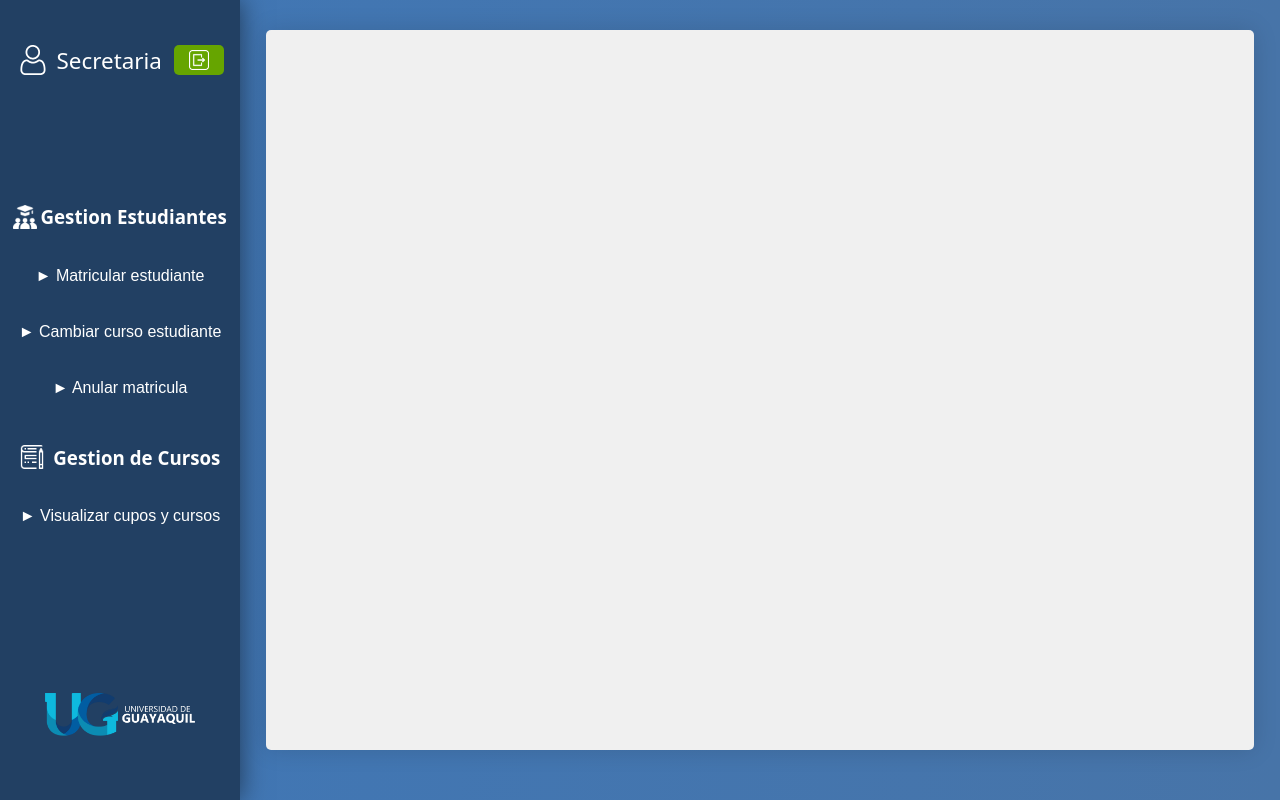
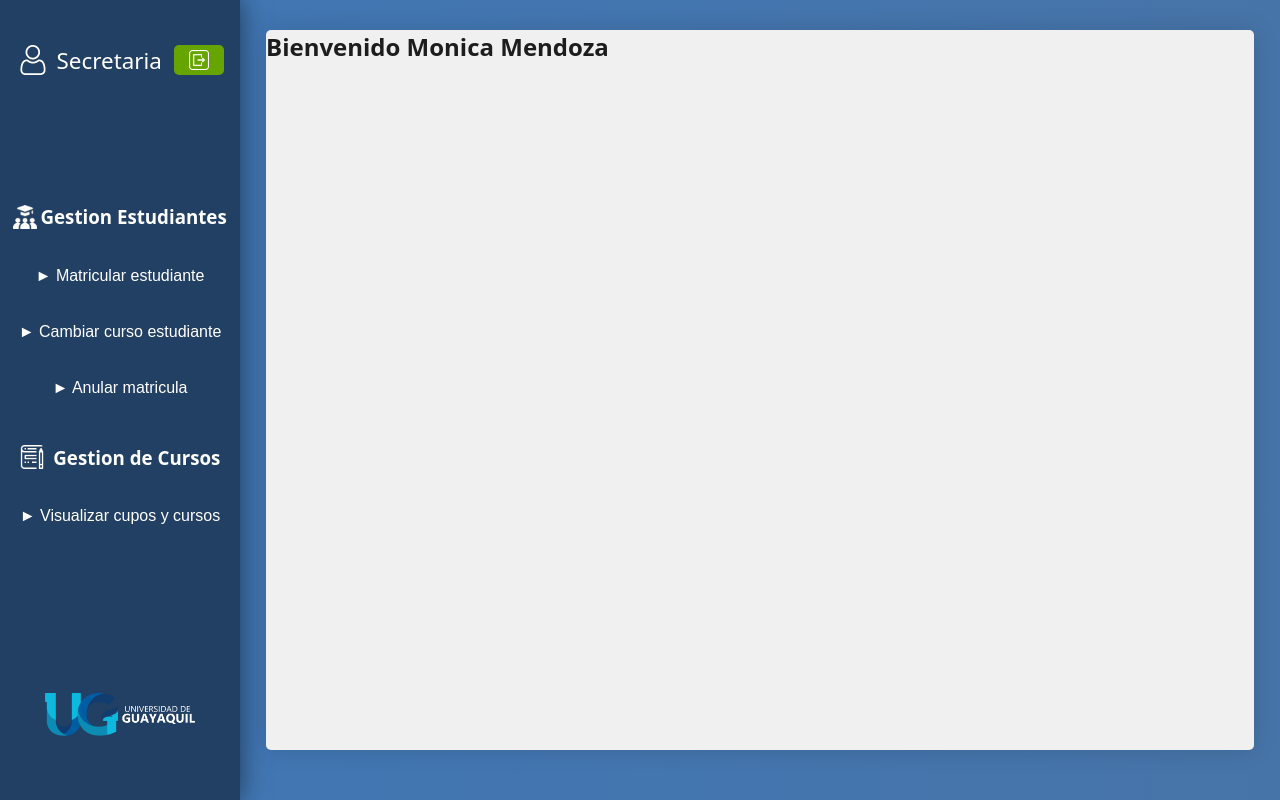
Before and after one commit to ErickCor24/IHM-Proyect, a React (Vite) app: page /Secretaria in a window 1280 px wide. Built offline with nearby package versions, Linux system fonts and the light colour scheme.

Commit message:
Creacion de la vista principal de secretaria y docente (sin estilos)

```diff
--- /dev/null
+++ b/src/components/Main/Home.jsx
@@ -0,0 +1,17 @@
+import './Home.css'
+export function HomeDocente () {
+    return(
+        <>
+            <h1>Bienvenido Luis Suarez</h1>
+        </>
+    )
+}
+
+
+export function HomeSecretaria () {
+    return(
+        <>
+            <h1>Bienvenido Monica Mendoza</h1>
+        </>
+    )
+}
--- a/src/components/Main/RedirectDocente.jsx
+++ b/src/components/Main/RedirectDocente.jsx
@@ -4,12 +4,14 @@ import { Matriculacion } from '../Content/Matriculacion.jsx';
 import { Delete } from '../Content/Delete.jsx';
 import { Update } from '../Content/Update.jsx';
 import { ContentCourses } from '../ContentCourses/ContentCourses.jsx';
+import { HomeDocente } from './Home.jsx';
 
 export function RedirectDocente (){
     return (
         <>
             <Layout>
                 <Routes>
+                    <Route path='/' element = {<HomeDocente/>}/>
                     <Route path='/Curso5-2' element = {<ContentCourses course='Curso 5-2'/>}/>
                     <Route path='/Curso5-3' element = {<ContentCourses course='Curso 5-3'/>}/>
                     <Route path='/Curso5-6' element = {<ContentCourses course='Curso 5-6'/>}/>
--- a/src/components/Main/RedirectSecretaria.jsx
+++ b/src/components/Main/RedirectSecretaria.jsx
@@ -4,19 +4,18 @@ import { Matriculacion } from '../Content/Matriculacion.jsx';
 import { Delete } from '../Content/Delete.jsx';
 import { Update } from '../Content/Update.jsx';
 import { Vista } from '../Content/Vista.jsx';
-
+import { HomeSecretaria } from './Home.jsx';
 
 export function RedirectSecretaria(){
     return(
-/*         <BrowserRouter> */
             <Layout>
                 <Routes>
+                    <Route path='/' element = {<HomeSecretaria/>}/>
                     <Route path='/Matriculacion' element = {<Matriculacion/>}/>
                     <Route path='/Delete' element = {<Delete/>}></Route>
                     <Route path='/Update' element = {<Update/>}/>
                     <Route path='/Vista' element = {<Vista/>}/>
                 </Routes>
             </Layout>
-/*         </BrowserRouter> */
     );
 }
```
Also changed, not shown: src/components/Main/Home.css (added).
